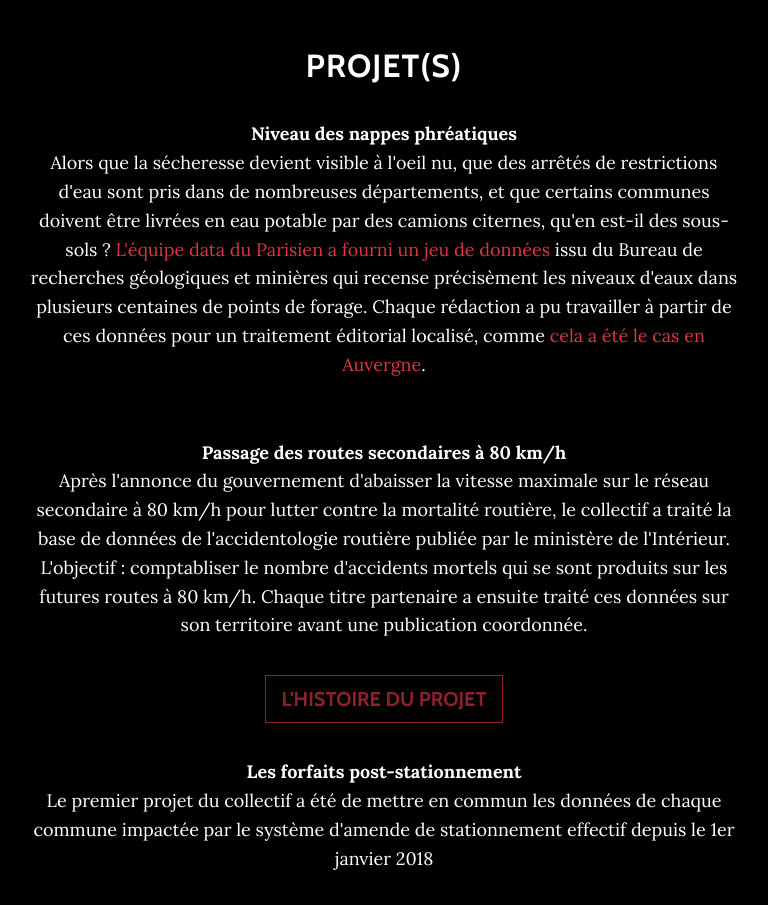
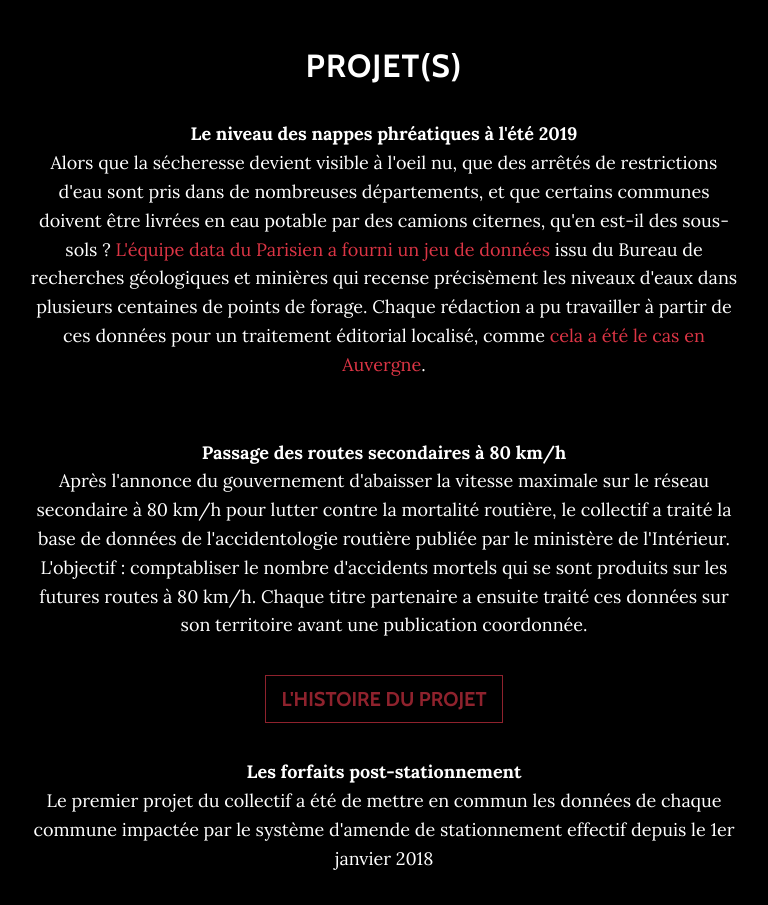
Before and after one commit to collectif-datalocal/collectif-datalocal.github.io, a plain HTML site: page index.html in a window 1280 px wide. Shown: the part 2520-3425 px from the top of the page, without its empty margins (256-1024 px from the left). Drawn offline with nearby package versions, Linux system fonts and the light colour scheme.

Commit message:
Update index.html
nappes phréatiques 2019

```diff
--- a/index.html
+++ b/index.html
@@ -147,7 +147,7 @@
       <div class="container">
         <div class="col-lg-8 mx-auto">
           <h2>Projet(s)</h2>
-          <p><b>Niveau des nappes phréatiques</b><br />Alors que la sécheresse devient visible à l'oeil nu, que des arrêtés de restrictions d'eau sont pris dans de nombreuses départements, et que certains communes doivent être livrées en eau potable par des camions citernes, qu'en est-il des sous-sols ? <a href="http://www.leparisien.fr/societe/secheresse-les-nappes-phreatiques-touchees-mais-pas-coulees-26-07-2019-8124144.php" target="_blank">L'équipe data du Parisien a fourni un jeu de données</a> issu du Bureau de recherches géologiques et minières qui recense précisèment les niveaux d'eaux dans plusieurs centaines de points de forage. Chaque rédaction a pu travailler à partir de ces données pour un traitement éditorial localisé, comme <a href="https://www.lamontagne.fr/clermont-ferrand-63000/actualites/la-secheresse-a-t-elle-entame-le-niveau-d-eau-des-nappes-phreatiques-de-votre-departement_13615074/#refresh" target="_blank">cela a été le cas en Auvergne</a>.</p>
+          <p><b>Le niveau des nappes phréatiques à l'été 2019</b><br />Alors que la sécheresse devient visible à l'oeil nu, que des arrêtés de restrictions d'eau sont pris dans de nombreuses départements, et que certains communes doivent être livrées en eau potable par des camions citernes, qu'en est-il des sous-sols ? <a href="http://www.leparisien.fr/societe/secheresse-les-nappes-phreatiques-touchees-mais-pas-coulees-26-07-2019-8124144.php" target="_blank">L'équipe data du Parisien a fourni un jeu de données</a> issu du Bureau de recherches géologiques et minières qui recense précisèment les niveaux d'eaux dans plusieurs centaines de points de forage. Chaque rédaction a pu travailler à partir de ces données pour un traitement éditorial localisé, comme <a href="https://www.lamontagne.fr/clermont-ferrand-63000/actualites/la-secheresse-a-t-elle-entame-le-niveau-d-eau-des-nappes-phreatiques-de-votre-departement_13615074/#refresh" target="_blank">cela a été le cas en Auvergne</a>.</p>
           <br />
           <p><b>Passage des routes secondaires à 80 km/h</b><br />Après l'annonce du gouvernement d'abaisser la vitesse maximale sur le réseau secondaire à 80 km/h pour lutter contre la mortalité routière, le collectif a traité la base de données de l'accidentologie routière publiée par le ministère de l'Intérieur.<br />L'objectif : comptabliser le nombre d'accidents mortels qui se sont produits sur les futures routes à 80 km/h. Chaque titre partenaire a ensuite traité ces données sur son territoire avant une publication coordonnée.</p>
           <a href="#" class="btn btn-default btn-lg disabled" role="button" aria-disabled="true">L'histoire du projet</a>
```
